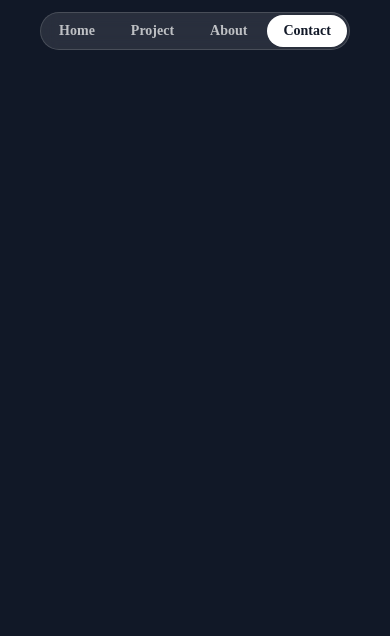
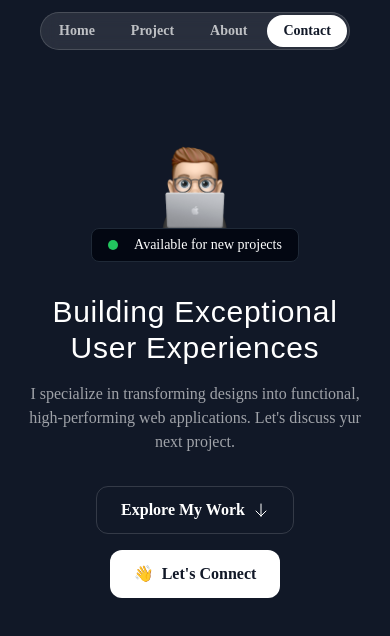
Before and after one commit to Estifanos58/Porfolio, a Next.js app: page / in a window 390 px wide. Shown: the top 636 px of the page. Built offline with nearby package versions, Linux system fonts and the light colour scheme; a web font is replaced by a local one.

Commit message:
hero section mobile responsive

```diff
--- a/src/app/page.tsx
+++ b/src/app/page.tsx
@@ -1,9 +1,11 @@
 import { Header } from "@/sections/Header";
+import { HeroSection } from "@/sections/Hero";
 
 export default function Home() {
   return (
     <div>
       <Header/>
+      <HeroSection />
     </div>
   );
 }
--- a/src/sections/Header.tsx
+++ b/src/sections/Header.tsx
@@ -1,6 +1,6 @@
 export const Header = () => {
   return (
-    <div className="flex justify-center items-center relative top-3 ">
+    <div className="flex justify-center items-center fixed top-3 w-full">
       <nav className="flex gap-1 p-0.5 border border-white/15 rounded-full bg-white/10 backdrop-blur">
         <a href="" className="nav-item">Home</a>
         <a href="" className="nav-item">Project</a>
--- a/src/sections/Hero.tsx
+++ b/src/sections/Hero.tsx
@@ -1,3 +1,30 @@
+import memojiImage from '../assets/images/memoji-computer.png';
+import ArrawDown from '../assets/icons/arrow-down.svg'
+import Image from 'next/image';
 export const HeroSection = () => {
-  return <div>Hero Section</div>;
+  return <div className='py-32'>
+    <div className="container">
+      <div className='flex flex-col items-center'>
+        <Image src={memojiImage} className='size-[100px]' alt="Person peeking fro behind laptop"/>
+        <div className='bg-gray-950 border border-gray-800 px-4 py-1.5 inline-flex items-center gap-4 rounded-lg'>
+          <div className='bg-green-500 size-2.5 rounded-full'></div>
+          <div className='text-sm font-medium'>Available for new projects</div>
+        </div>
+      </div>
+      <h1 className='font-serif text-3xl text-center mt-8 tracking-wide'>Building Exceptional User Experiences</h1>
+      <p className='mt-4 text-center text-white/60 '>
+        I specialize in transforming designs into functional, high-performing web applications. Let's discuss yur next project.
+      </p>
+      <div className='flex flex-col items-center mt-8 gap-4'>
+        <button className='inline-flex items-center gap-2 border border-white/15 px-6 h-12 rounded-xl'>
+          <span className='font-semibold'>Explore My Work</span>
+          <ArrawDown className='size-4'/>
+        </button>
+        <button className='inline-flex items-center gap-2 border-white bg-white text-gray-900 h-12 px-6 rounded-xl'>
+          <span>👋</span>
+          <span className='font-semibold '>Let's Connect</span>
+        </button>
+      </div>
+    </div>
+  </div>;
 };
```
